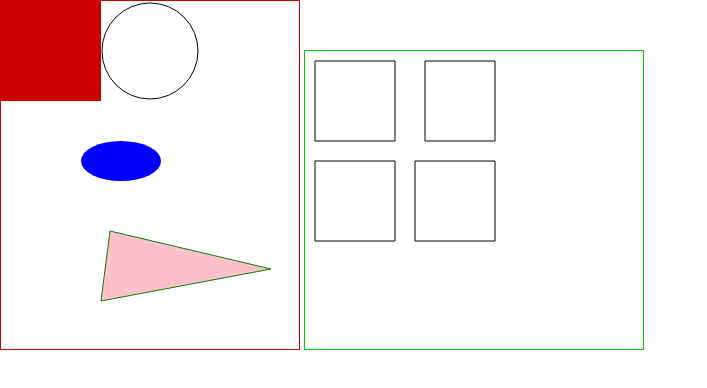
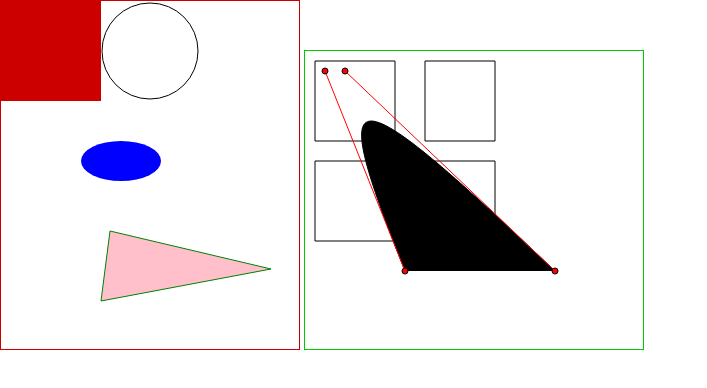
Before and after one commit to ZXinL-CN/svg-learning, a plain HTML site: page index.html in a window 1280 px wide. Shown: the whole page, without its empty margins (0-707 px from the left). Drawn offline with Linux system fonts and the light colour scheme.

Commit message:
feat: update.

```diff
--- a/index.html
+++ b/index.html
@@ -25,6 +25,15 @@
         <path d="M10 110 H 90 V 190 H 10 V 110" />
         <path d="M110 110 h 80 v 80 h -80 z" />
       </g>
+      <g stroke="#000">
+        <path d="M100 220 C 20 20, 40 20, 250 220" />
+        <line x1="100" y1="220" x2="20" y2="20" stroke="red" />
+        <circle cx="100" cy="220" r="3" fill="red" />
+        <circle cx="20" cy="20" r="3" fill="red" />
+        <line x1="250" y1="220" x2="40" y2="20" stroke="red" />
+        <circle cx="250" cy="220" r="3" fill="red" />
+        <circle cx="40" cy="20" r="3" fill="red" />
+      </g>
     </svg>
   </body>
 </html>
```
